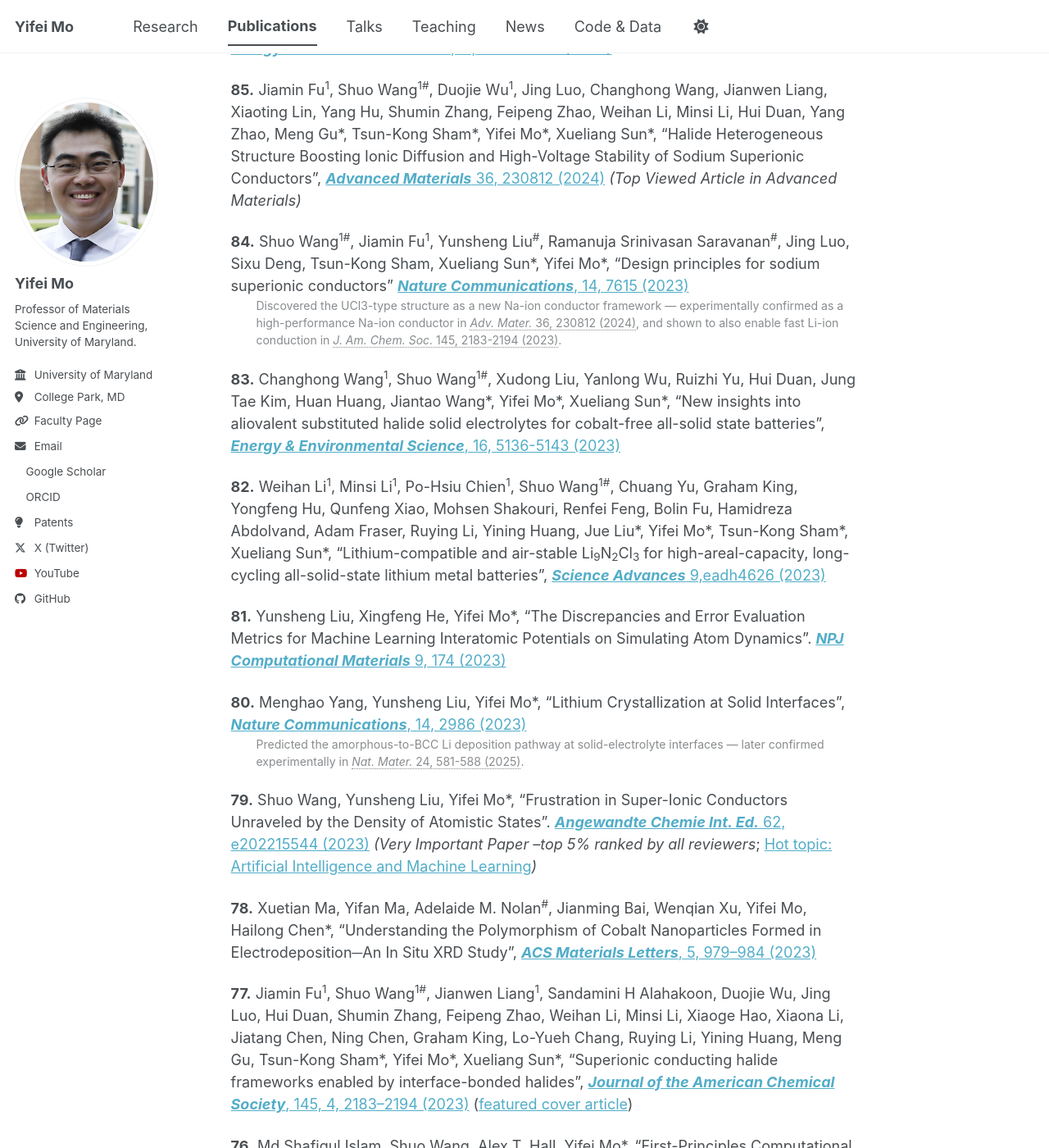
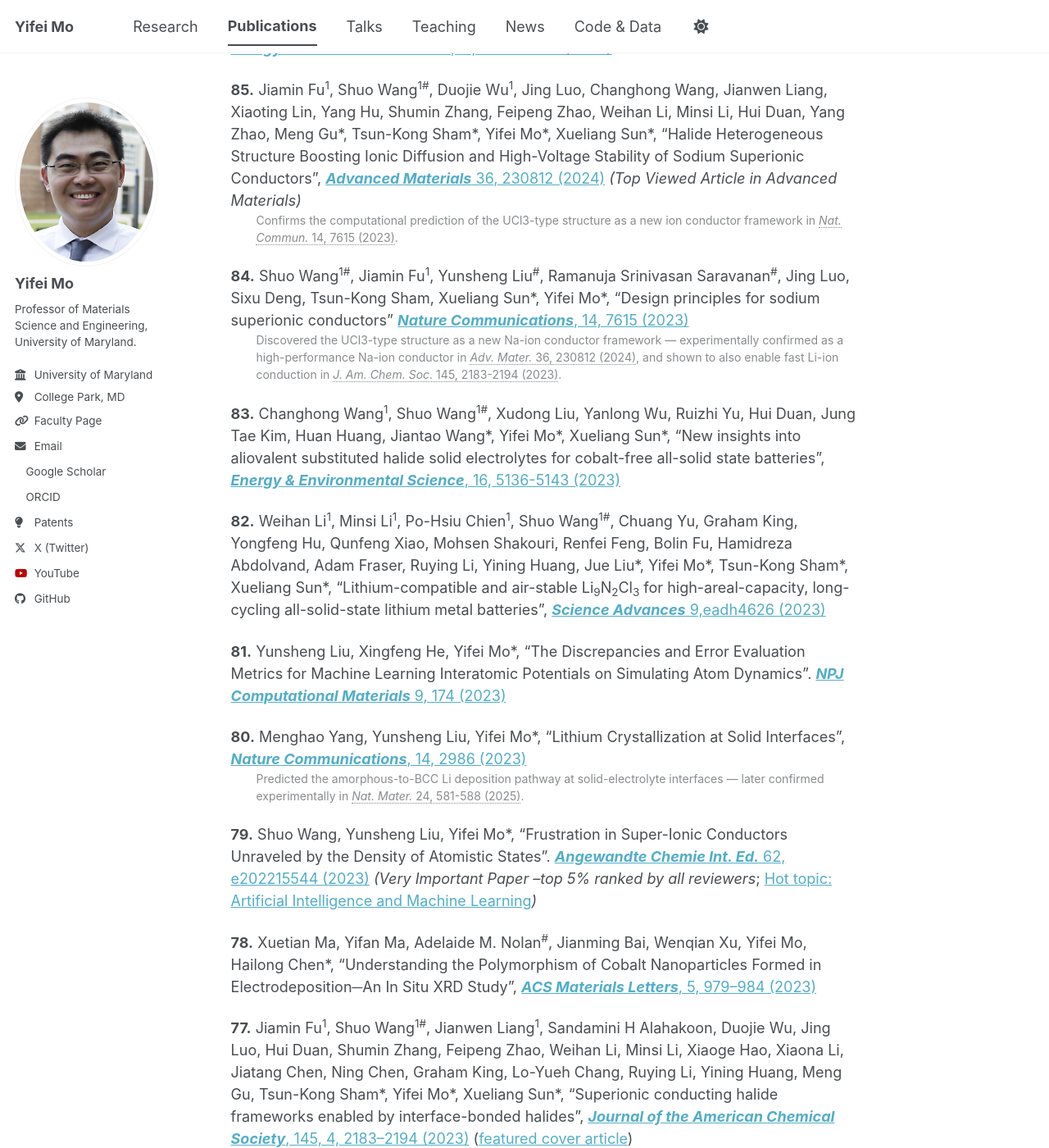
Before and after one commit to yifeimo/yifeimo.github.io, a Jekyll site: the page built from _pages/publications.md, in a window 1280 px wide and 1400 px high, scrolled down 1725 px. Shown: the whole window at 82% size. Built offline with Jekyll 4.4.1, drawn with Linux system fonts in a browser that asks for light colours; a style sheet for code colours, icons or effects is not loaded; some of the changed text lies outside the part shown.

Commit message:
Annotate confirming papers with back-reference to UCl3 prediction
Add notes under entries 85 and 77 pointing back to the original
Nat. Commun. 2023 computational prediction they confirm.

```diff
--- a/_pages/publications.md
+++ b/_pages/publications.md
@@ -40,6 +40,7 @@ author_profile: true
 **86.** Feipeng Zhao, Shumin Zhang, Shuo Wang<sup>#</sup>, Carmen M. Andrei, Hui Yuan, Jigang Zhou, Jian Wang, Zengqing Zhuo, Yu Zhong, Han Su, Jung Tae Kim, Ruizhi Yu, Yingjie Gao, Jinghua Guo, Tsun-Kong Sham, Yifei Mo<sup>#</sup>, Xueliang Sun\* "Revealing unprecedented cathode interface behavior in all-solid-state batteries with oxychloride solid electrolytes", [***Energy Environmental Science***, 17, 4055-4063 (2024)](https://doi.org/10.1039/D4EE00750F)
 
 **85.** Jiamin Fu<sup>1</sup>, Shuo Wang<sup>1#</sup>, Duojie Wu<sup>1</sup>, Jing Luo, Changhong Wang, Jianwen Liang, Xiaoting Lin, Yang Hu, Shumin Zhang, Feipeng Zhao, Weihan Li, Minsi Li, Hui Duan, Yang Zhao, Meng Gu\*, Tsun-Kong Sham\*, Yifei Mo\*, Xueliang Sun\*, "Halide Heterogeneous Structure Boosting Ionic Diffusion and High-Voltage Stability of Sodium Superionic Conductors", [***Advanced Materials*** 36, 230812 (2024)](https://doi.org/10.1002/adma.202308012) *(Top Viewed Article in Advanced Materials)*
+<br><span class="citation" style="display: block; margin-left: 2.2em;">Confirms the computational prediction of the UCl3-type structure as a new ion conductor framework in [*Nat. Commun.* 14, 7615 (2023)](https://doi.org/10.1038/s41467-023-43436-3).</span>
 
 **84.** Shuo Wang<sup>1#</sup>, Jiamin Fu<sup>1</sup>, Yunsheng Liu<sup>#</sup>, Ramanuja Srinivasan Saravanan<sup>#</sup>, Jing Luo, Sixu Deng, Tsun-Kong Sham, Xueliang Sun\*, Yifei Mo\*, "Design principles for sodium superionic conductors" [***Nature Communications***, 14, 7615 (2023)](https://doi.org/10.1038/s41467-023-43436-3)
 <br><span class="citation" style="display: block; margin-left: 2.2em;">Discovered the UCl3-type structure as a new Na-ion conductor framework — experimentally confirmed as a high-performance Na-ion conductor in [*Adv. Mater.* 36, 230812 (2024)](https://doi.org/10.1002/adma.202308012), and shown to also enable fast Li-ion conduction in [*J. Am. Chem. Soc.* 145, 2183-2194 (2023)](https://doi.org/10.1021/jacs.2c09446).</span>
@@ -58,6 +59,7 @@ author_profile: true
 **78.** Xuetian Ma, Yifan Ma, Adelaide M. Nolan<sup>#</sup>, Jianming Bai, Wenqian Xu, Yifei Mo, Hailong Chen\*, "Understanding the Polymorphism of Cobalt Nanoparticles Formed in Electrodeposition─An In Situ XRD Study", [***ACS Materials Letters***, 5, 979--984 (2023)](https://doi.org/10.1021/acsmaterialslett.2c00861)
 
 **77.** Jiamin Fu<sup>1</sup>, Shuo Wang<sup>1#</sup>, Jianwen Liang<sup>1</sup>, Sandamini H Alahakoon, Duojie Wu, Jing Luo, Hui Duan, Shumin Zhang, Feipeng Zhao, Weihan Li, Minsi Li, Xiaoge Hao, Xiaona Li, Jiatang Chen, Ning Chen, Graham King, Lo-Yueh Chang, Ruying Li, Yining Huang, Meng Gu, Tsun-Kong Sham\*, Yifei Mo\*, Xueliang Sun\*, "Superionic conducting halide frameworks enabled by interface-bonded halides", [***Journal of the American Chemical Society***, 145, 4, 2183--2194 (2023)](https://doi.org/10.1021/jacs.2c09446) ([featured cover article](https://pubs.acs.org/toc/jacsat/145/4))
+<br><span class="citation" style="display: block; margin-left: 2.2em;">Confirms the computational prediction of the UCl3-type structure as a new ion conductor framework in [*Nat. Commun.* 14, 7615 (2023)](https://doi.org/10.1038/s41467-023-43436-3).</span>
 
 **76.** Md Shafiqul Islam, Shuo Wang, Alex T. Hall, Yifei Mo\*, "First-Principles Computational Design and Discovery of Solid-Oxide Proton Conductors", [***Chemistry of Materials*** 34, 13, 5938--5948 (2022)](https://doi.org/10.1021/acs.chemmater.2c00867)
 
```
